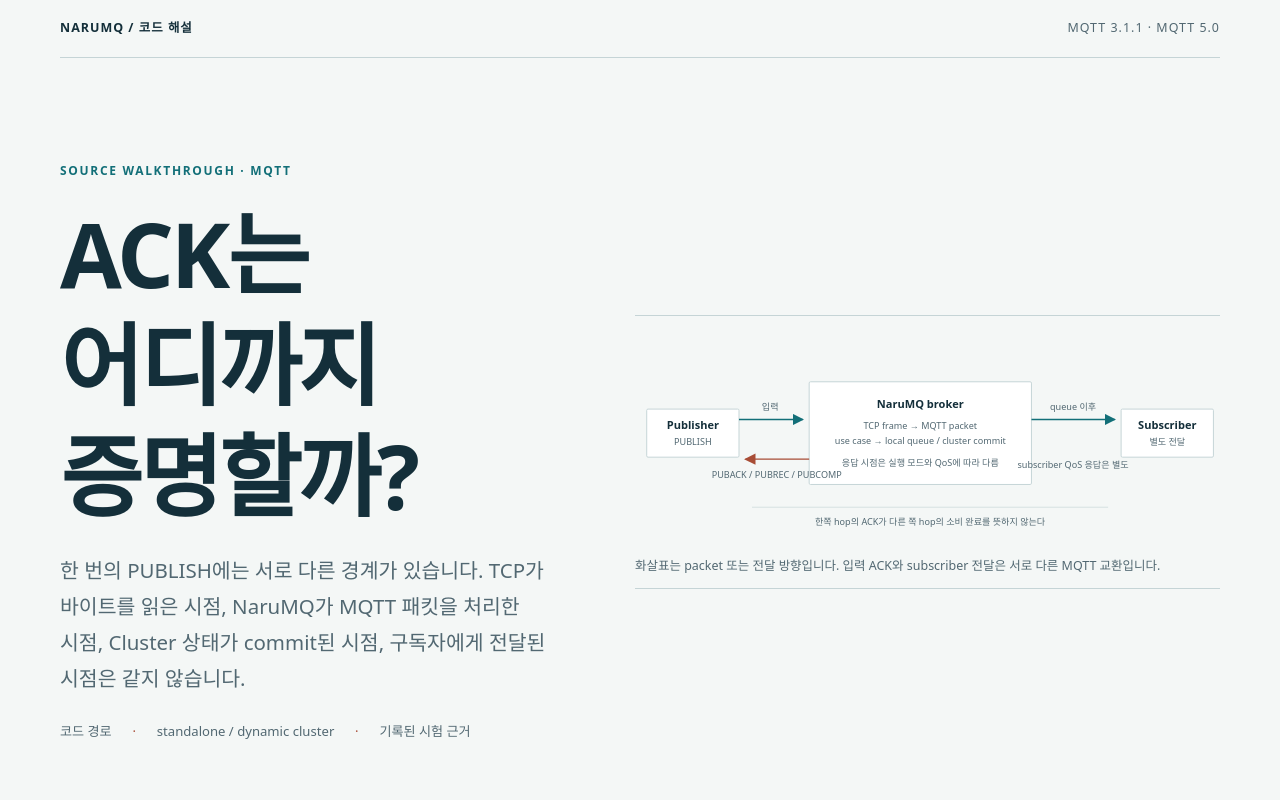
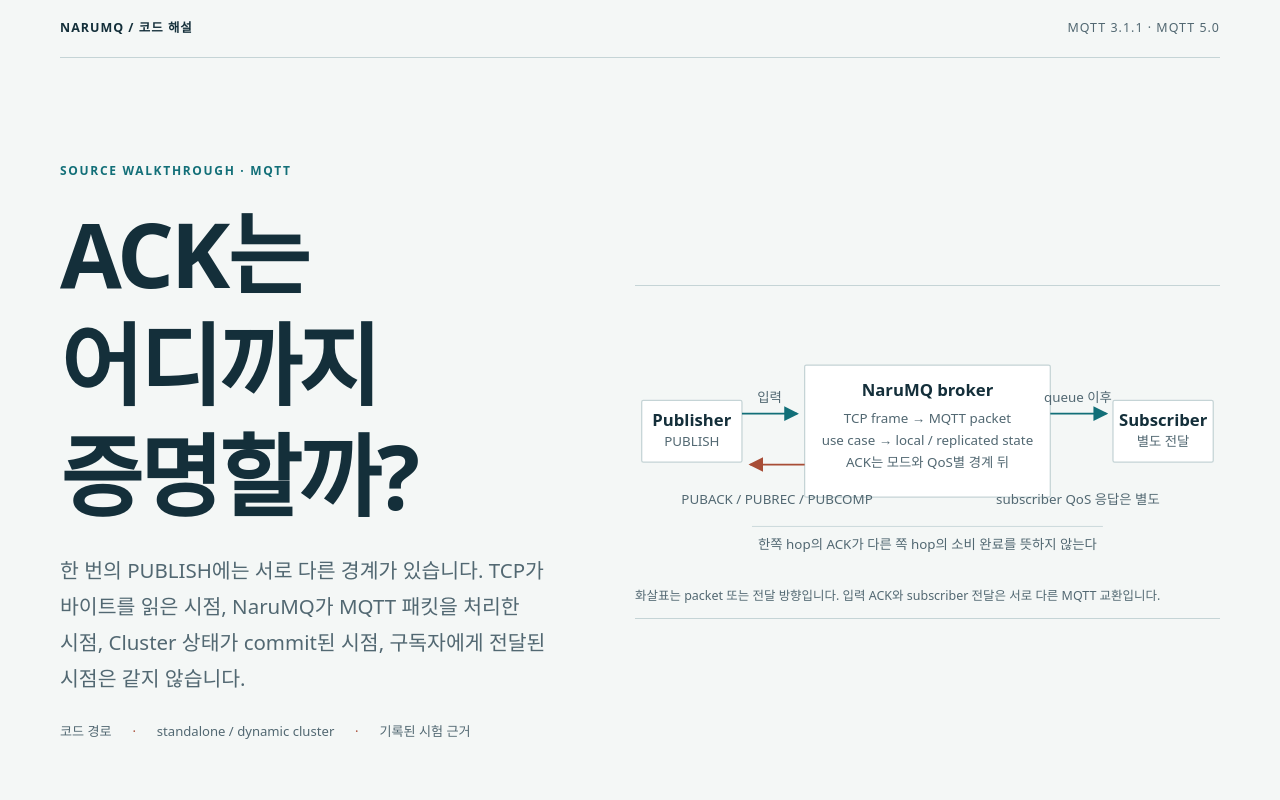
Before and after one commit to kayden-kim/narumq, a plain HTML site: page docs/artifacts/mqtt-protocol-spec-code-explanation.html in a window 1280 px wide. Shown: the top 800 px of the page. Drawn offline with Linux system fonts and the light colour scheme.

Commit message:
docs: mqtt protocol explaination

```diff
--- a/docs/artifacts/mqtt-protocol-spec-code-explanation.html
+++ b/docs/artifacts/mqtt-protocol-spec-code-explanation.html
@@ -78,8 +78,8 @@
     .hero-figure svg { display: block; width: 100%; height: auto; }
     figcaption { color: var(--muted); font-size: .78rem; line-height: 1.55; margin-top: .8rem; }
     .diagram-node { fill: var(--surface); stroke: var(--line); stroke-width: 1.5; }
-    .diagram-label { fill: var(--ink); font: 700 17px var(--sans); }
-    .diagram-sub { fill: var(--muted); font: 14px var(--sans); }
+    .diagram-label { fill: var(--ink); font: 700 20px var(--sans); }
+    .diagram-sub { fill: var(--muted); font: 16px var(--sans); }
     .diagram-arrow { stroke: var(--accent); stroke-width: 2.2; fill: none; }
     .diagram-arrow.warm { stroke: var(--warm); }
 
@@ -139,6 +139,8 @@
     .flow-chain { display: grid; grid-template-columns: repeat(5, minmax(0, 1fr)); gap: .5rem; align-items: stretch; }
     .flow-chain .flow-node { width: 100%; height: 100%; }
     .flow-arrow-row { display: grid; grid-template-columns: repeat(5, 1fr); color: var(--accent); text-align: center; font-size: 1.2rem; line-height: 1.5; }
+    .table-scroll { max-width: 100%; overflow-x: auto; overscroll-behavior-inline: contain; }
+    .table-scroll:focus-visible { outline: 2px solid var(--accent); outline-offset: 3px; }
     .responsibility-table { margin-top: 2rem; }
     .responsibility-table th:first-child { width: 29%; }
     .responsibility-table th:nth-child(2) { width: 31%; }
@@ -256,6 +258,11 @@
       .chapter-index { font-size: .68rem; }
       .columns, .qos2-limits, .reference-groups { grid-template-columns: 1fr; }
       .rule-table th, .rule-table td, .publish-table th, .publish-table td { padding: .7rem .45rem; }
+      .rule-table, .publish-table { table-layout: fixed; width: 100%; }
+      .rule-table th, .rule-table td, .publish-table th, .publish-table td { overflow-wrap: anywhere; }
+      .rule-table code, .publish-table code, .evidence-list strong, .evidence-list code, .source-line a { overflow-wrap: anywhere; }
+      .responsibility-table, .recovery-table { min-width: 640px; }
+      .publish-table { min-width: 760px; }
       .rule-table th { width: 27%; }
       .publish-table td:first-child { white-space: normal; }
       .sequence-row { grid-template-columns: 30px minmax(0, 1fr); gap: .4rem .6rem; }
@@ -297,33 +304,33 @@
           </div>
         </div>
         <figure class="hero-figure">
-          <svg viewBox="0 0 900 320" role="img" aria-labelledby="hero-diagram-title hero-diagram-desc">
+          <svg viewBox="0 0 700 320" role="img" aria-labelledby="hero-diagram-title hero-diagram-desc">
             <title id="hero-diagram-title">Publisher와 subscriber 사이의 두 MQTT 전달 구간</title>
             <desc id="hero-diagram-desc">Publisher에서 broker까지의 입력 구간과 broker에서 subscriber까지의 별도 전달 구간을 보인다. PUBACK은 publisher 구간의 응답이며 subscriber 처리 확인이 아니다.</desc>
             <defs>
               <marker id="hero-arrow" markerWidth="8" markerHeight="8" refX="7" refY="4" orient="auto"><path d="M0,0 L8,4 L0,8 Z" fill="var(--accent)"></path></marker>
               <marker id="hero-arrow-warm" markerWidth="8" markerHeight="8" refX="7" refY="4" orient="auto"><path d="M0,0 L8,4 L0,8 Z" fill="var(--warm)"></path></marker>
             </defs>
-            <rect class="diagram-node" x="18" y="114" width="142" height="74" rx="2"></rect>
-            <text class="diagram-label" x="89" y="145" text-anchor="middle">Publisher</text>
-            <text class="diagram-sub" x="89" y="169" text-anchor="middle">PUBLISH</text>
-            <rect class="diagram-node" x="268" y="72" width="342" height="158" rx="2"></rect>
-            <text class="diagram-label" x="439" y="112" text-anchor="middle">NaruMQ broker</text>
-            <text class="diagram-sub" x="439" y="144" text-anchor="middle">TCP frame → MQTT packet</text>
-            <text class="diagram-sub" x="439" y="168" text-anchor="middle">use case → local queue / cluster commit</text>
-            <text class="diagram-sub" x="439" y="202" text-anchor="middle">응답 시점은 실행 모드와 QoS에 따라 다름</text>
-            <rect class="diagram-node" x="748" y="114" width="142" height="74" rx="2"></rect>
-            <text class="diagram-label" x="819" y="145" text-anchor="middle">Subscriber</text>
-            <text class="diagram-sub" x="819" y="169" text-anchor="middle">별도 전달</text>
-            <path class="diagram-arrow" d="M160 130 H258" marker-end="url(#hero-arrow)"></path>
-            <text class="diagram-sub" x="208" y="116" text-anchor="middle">입력</text>
-            <path class="diagram-arrow warm" d="M268 191 H170" marker-end="url(#hero-arrow-warm)"></path>
-            <text class="diagram-sub" x="218" y="220" text-anchor="middle">PUBACK / PUBREC / PUBCOMP</text>
-            <path class="diagram-arrow" d="M610 130 H738" marker-end="url(#hero-arrow)"></path>
-            <text class="diagram-sub" x="674" y="116" text-anchor="middle">queue 이후</text>
-            <text class="diagram-sub" x="674" y="205" text-anchor="middle">subscriber QoS 응답은 별도</text>
-            <line x1="180" y1="265" x2="728" y2="265" stroke="var(--line)" stroke-width="1"></line>
-            <text class="diagram-sub" x="454" y="292" text-anchor="middle">한쪽 hop의 ACK가 다른 쪽 hop의 소비 완료를 뜻하지 않는다</text>
+            <rect class="diagram-node" x="8" y="114" width="120" height="74" rx="2"></rect>
+            <text class="diagram-label" x="68" y="145" text-anchor="middle">Publisher</text>
+            <text class="diagram-sub" x="68" y="169" text-anchor="middle">PUBLISH</text>
+            <rect class="diagram-node" x="203" y="72" width="294" height="158" rx="2"></rect>
+            <text class="diagram-label" x="350" y="109" text-anchor="middle">NaruMQ broker</text>
+            <text class="diagram-sub" x="350" y="141" text-anchor="middle">TCP frame → MQTT packet</text>
+            <text class="diagram-sub" x="350" y="168" text-anchor="middle">use case → local / replicated state</text>
+            <text class="diagram-sub" x="350" y="194" text-anchor="middle">ACK는 모드와 QoS별 경계 뒤</text>
+            <rect class="diagram-node" x="572" y="114" width="120" height="74" rx="2"></rect>
+            <text class="diagram-label" x="632" y="145" text-anchor="middle">Subscriber</text>
+            <text class="diagram-sub" x="632" y="169" text-anchor="middle">별도 전달</text>
+            <path class="diagram-arrow" d="M128 130 H194" marker-end="url(#hero-arrow)"></path>
+            <text class="diagram-sub" x="161" y="116" text-anchor="middle">입력</text>
+            <path class="diagram-arrow warm" d="M203 191 H138" marker-end="url(#hero-arrow-warm)"></path>
+            <text class="diagram-sub" x="170" y="238" text-anchor="middle">PUBACK / PUBREC / PUBCOMP</text>
+            <path class="diagram-arrow" d="M497 130 H564" marker-end="url(#hero-arrow)"></path>
+            <text class="diagram-sub" x="530" y="116" text-anchor="middle">queue 이후</text>
+            <text class="diagram-sub" x="530" y="238" text-anchor="middle">subscriber QoS 응답은 별도</text>
+            <line x1="140" y1="265" x2="560" y2="265" stroke="var(--line)" stroke-width="1"></line>
+            <text class="diagram-sub" x="350" y="292" text-anchor="middle">한쪽 hop의 ACK가 다른 쪽 hop의 소비 완료를 뜻하지 않는다</text>
           </svg>
           <figcaption>화살표는 packet 또는 전달 방향입니다. 입력 ACK와 subscriber 전달은 서로 다른 MQTT 교환입니다.</figcaption>
         </figure>
@@ -391,6 +398,7 @@
             </div>
             <figcaption id="arch-caption" class="flow-caption">아래 방향 화살표는 조립·호출 순서입니다. 마지막 응답이 확인하는 것은 publisher hop이며 subscriber의 이후 처리는 별도입니다.</figcaption>
           </figure>
+          <div class="table-scroll" role="region" tabindex="0" aria-label="코드 책임 표. 좌우로 스크롤할 수 있습니다.">
             <table class="rule-table responsibility-table">
               <thead><tr><th scope="col">영역</th><th scope="col">대표 파일</th><th scope="col">맡은 일</th></tr></thead>
               <tbody>
@@ -400,6 +408,7 @@
                 <tr><th scope="row">상태 보관과 송신</th><td><code>internal/adapters/memory</code><br><code>cmd/narumq/cluster_durable.go</code></td><td>Standalone은 process-local adapter를 사용합니다. Cluster는 replicated state를 권위 값으로 두고 local projection을 TCP writer에 제공합니다.</td></tr>
               </tbody>
             </table>
+          </div>
           <p class="source-line"><strong>코드 지도</strong><a href="../architectures/project-structure.md#코드-지도-실행-모드와-mqtt-connect-대표-흐름">실행 모드와 MQTT 대표 흐름</a><a href="../../cmd/narumq/main.go">main.go</a><a href="../../cmd/narumq/cluster_runtime.go">cluster_runtime.go</a><a href="../../internal/adapters/tcp/server.go">tcp/server.go</a></p>
         </div>
       </div>
@@ -543,6 +552,7 @@
             </div>
             <figcaption id="publish-pipeline-caption">화살표는 처리 순서입니다. Retained mutation은 route matching보다 먼저 처리됩니다. Cluster QoS 1/2 durable path는 다음 표와 별도 QoS 2 도식에서 구분합니다.</figcaption>
           </figure>
+          <div class="table-scroll" role="region" tabindex="0" aria-label="PUBLISH 입력 경로별 처리 경계와 응답 표. 좌우로 스크롤할 수 있습니다.">
             <table class="publish-table">
               <thead><tr><th scope="col">입력 경로</th><th scope="col">처리 경계</th><th scope="col">Publisher가 받는 결과</th><th scope="col">확인 범위</th></tr></thead>
               <tbody>
@@ -554,6 +564,7 @@
                 <tr><td>Dynamic cluster<br>QoS 2</td><td>RECEIVE를 PUBREC 전에 commit합니다. PUBREL 뒤 RELEASE와 target queue 경계를 통과한 다음 완료합니다.</td><td>RECEIVE 뒤 PUBREC; RELEASE 뒤 PUBCOMP</td><td>Inbound handshake state와 durable target delivery를 복구합니다. Consumer 애플리케이션 exactly-once 처리를 주장하지 않습니다.</td></tr>
               </tbody>
             </table>
+          </div>
           <div class="boundary-rail">
             <p><strong>Retained 값:</strong> tenant와 exact topic을 key로 저장합니다. 비어 있지 않은 payload는 값을 교체하고, zero-byte payload는 저장 값을 삭제합니다. Retained mutation 오류가 나면 그 PUBLISH는 fan-out으로 진행하지 않습니다.</p>
           </div>
@@ -666,6 +677,7 @@
             <h2 id="recovery-title">재연결 복구와 process 재시작은<br>같은 말이 아니다</h2>
             <p>Persistent session은 network connection 종료 뒤에도 session state를 유지할 수 있습니다. 어떤 장애 뒤까지 남는지는 state adapter와 실행 모드가 결정합니다.</p>
           </div>
+          <div class="table-scroll" role="region" tabindex="0" aria-label="실행 모드별 재연결 복구 경로 표. 좌우로 스크롤할 수 있습니다.">
             <table class="rule-table recovery-table">
               <thead><tr><th scope="col">실행 모드</th><th scope="col">연결 종료 뒤</th><th scope="col">복구 경로와 제한</th></tr></thead>
               <tbody>
@@ -673,6 +685,7 @@
                 <tr><th scope="row">Dynamic cluster</th><td>Ownership과 delivery state를 committed cluster state로 복구할 수 있습니다. Detached QoS 0 offline queue와 durable QoS 1/2 session state는 서로 다른 lane입니다.</td><td>새 owner가 attach한 상태를 TCP adapter에 복원하고 CONNACK 뒤 recovered packet을 재개합니다. 기록된 acceptance는 제한된 process test와 backup v3 restore에 한정됩니다.</td></tr>
               </tbody>
             </table>
+          </div>
           <div class="columns">
             <div>
               <h3>Writer가 복구 packet을 먼저 다룬다</h3>
@@ -771,6 +784,17 @@
 
   <script>
     (() => {
+      document.querySelectorAll(".table-scroll").forEach((region) => {
+        region.addEventListener("keydown", (event) => {
+          if (region.scrollWidth <= region.clientWidth ||
+              (event.key !== "ArrowLeft" && event.key !== "ArrowRight")) return;
+          region.scrollLeft += event.key === "ArrowRight"
+            ? region.clientWidth * .65
+            : -region.clientWidth * .65;
+          event.preventDefault();
+        });
+      });
+
       const steps = [
         {
           title: "PUBLISH가 broker에 도착한다.",
```
Lines whose indentation alone changed are shown as unchanged.
